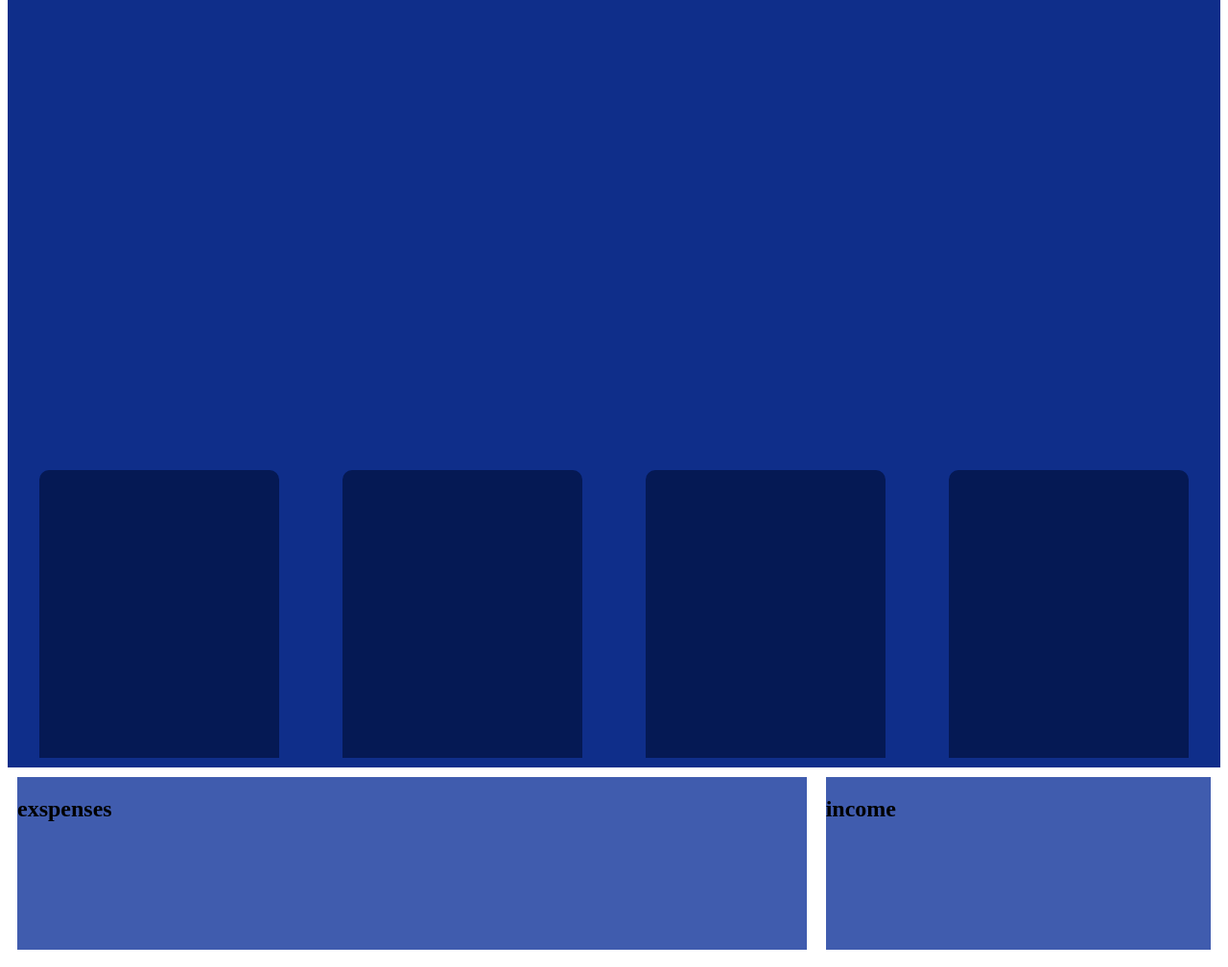
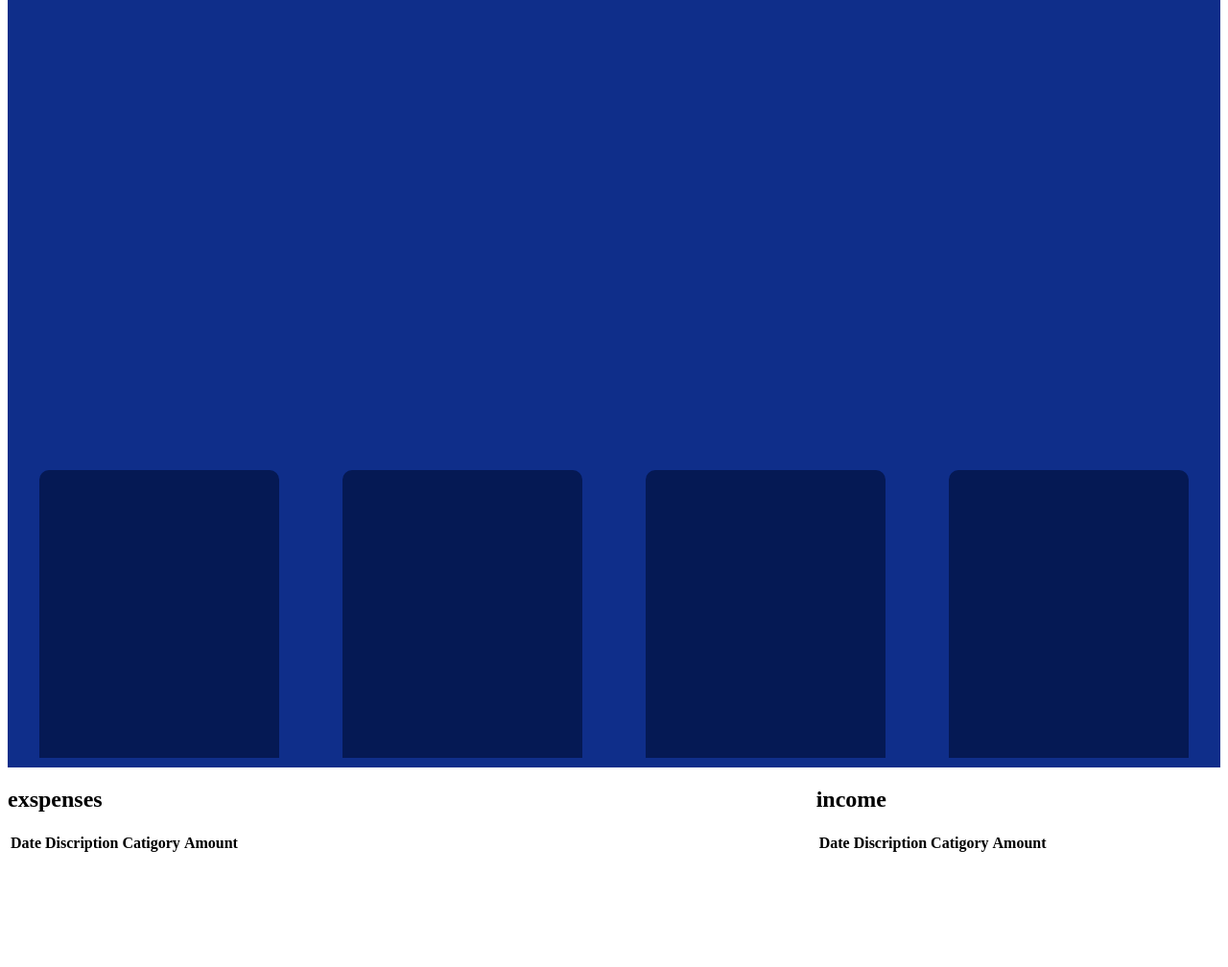
Before and after one commit to AzariahSILAS/keep-track2.0, a plain HTML site: page index.html in a window 1280 px wide. Shown: the whole page at 96% size. Drawn offline with Linux system fonts and the light colour scheme.

Commit message:
Update index.html
i added the table section

```diff
--- a/index.html
+++ b/index.html
@@ -18,12 +18,76 @@
     <!----------- haro section -------->
 
     <section>
-        <div class="income-table table">
+        <div class="income-table">
             <h2>exspenses</h2>
+            <table>
+                <tr>
+                    <th>Date</th>
+                    <th>Discription</th>
+                    <th>Catigory</th>
+                    <th>Amount</th>
+                </tr>
+                <tr>
+                    <td></td>
+                    <td></td>
+                    <td></td>
+                    <td></td>
+                </tr>
+                <tr>
+                    <td></td>
+                    <td></td>
+                    <td></td>
+                    <td></td>
+                </tr>
+                <tr>
+                    <td></td>
+                    <td></td>
+                    <td></td>
+                    <td></td>
+                </tr>
+                <tr>
+                    <td></td>
+                    <td></td>
+                    <td></td>
+                    <td></td>
+                </tr>
+            </table>
 
         </div>
-        <div class="exspenses-table table">
+        <div class="exspenses-table">
             <h2>income</h2>
+            <table>
+                <tr>
+                    <th>Date</th>
+                    <th>Discription</th>
+                    <th>Catigory</th>
+                    <th>Amount</th>
+                </tr>
+                <tr>
+                    <td></td>
+                    <td></td>
+                    <td></td>
+                    <td></td>
+                </tr>
+                <tr>
+                    <td></td>
+                    <td></td>
+                    <td></td>
+                    <td></td>
+                </tr>
+                <tr>
+                    <td></td>
+                    <td></td>
+                    <td></td>
+                    <td></td>
+                </tr>
+                <tr>
+                    <td></td>
+                    <td></td>
+                    <td></td>
+                    <td></td>
+                </tr>
+            </table>
         </div>
     </section>
 
```
